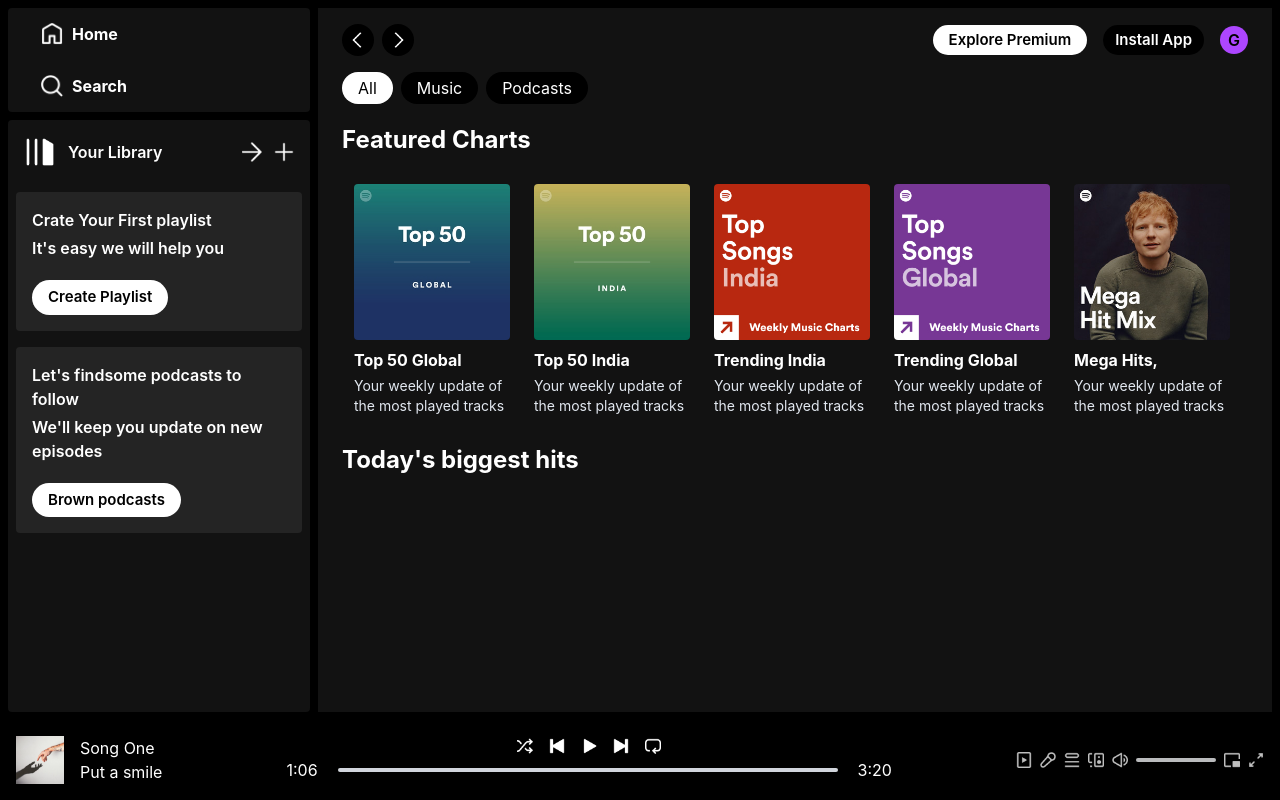
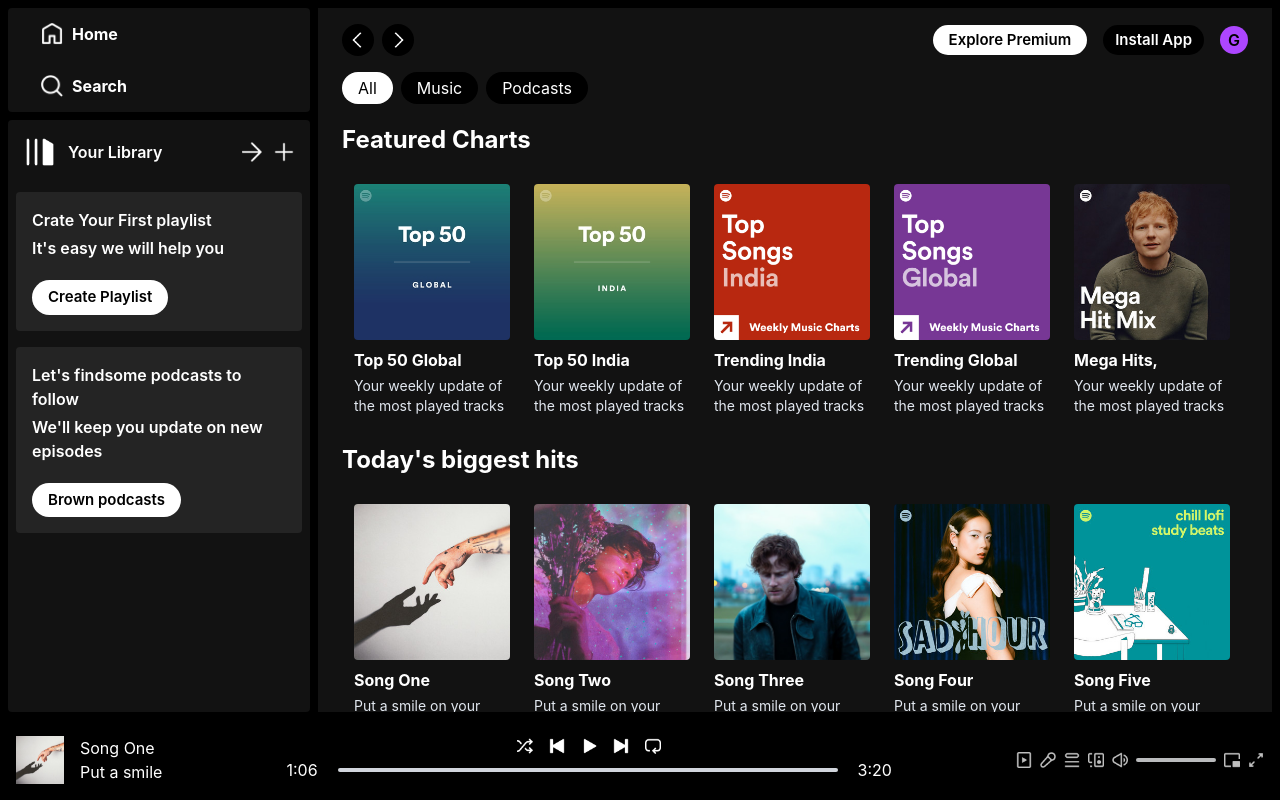
Before and after one commit to aakritii7/Spotify-Clone, a React (Vite) app: page / in a window 1280 px wide. Built offline with nearby package versions, Linux system fonts and the light colour scheme.

Commit message:
Album Items while clicking open new page

```diff
--- a/src/Component/AlbumItem.jsx
+++ b/src/Component/AlbumItem.jsx
@@ -1,8 +1,10 @@
 import React from 'react'
+import { useNavigate } from 'react-router-dom'
 
 const AlbumItem = ({image,name,desc,id}) => {
+  const navigate = useNavigate()
   return (
-    <div className='min-w-[180px] p-2 px-3 rounded cursor-pointer hover:bg-[#ffffff26]'>
+    <div onClick={()=>navigate(`/album/${id}`)} className='min-w-[180px] p-2 px-3 rounded cursor-pointer hover:bg-[#ffffff26]'>
         <img className='rounded' src={image} alt="" />
         <p className='font-bold mt-2 mb-1'>{name}</p>
         <p className='text-slate-200 text-sm'>{desc}</p>
--- a/src/Component/DisplayHome.jsx
+++ b/src/Component/DisplayHome.jsx
@@ -2,6 +2,7 @@
 import Navbar from './Navbar'
 import { albumsData, songsData } from '../assets/assets'
 import AlbumItem from './AlbumItem'
+import SongItem from './SongItem'
 
 const DisplayHome = () => {
   return (
@@ -19,7 +20,9 @@
       <div className='mb-4'>
         <h1 className='my-5 font-bold text-2xl'>Today's biggest hits</h1>
         <div className='flex overflow-auto'>
-          {}
+          {songsData.map((item,index)=>(
+            <SongItem name={item.name} desc={item.desc} id={item.id} image={item.image} />
+          ))}
         </div>
       </div>
     </>
--- a/src/Component/SongItem.jsx
+++ b/src/Component/SongItem.jsx
@@ -1,9 +1,11 @@
 import React from 'react'
 
-const SongItem = () => {
+const SongItem = ({name,image,desc,id}) => {
   return (
-    <div>
-
+    <div className='min-w-[180px] p-2 px-3 roundedd cursor-pointer hover:bg-[#ffffff26]'>
+      <img className='rounded' src={image} alt="" />
+      <p className='font-bold mt-2 mb-1'>{name}</p>
+      <p className='text-slate-200 text-sm'>{desc}</p>
     </div>
   )
 }
```
